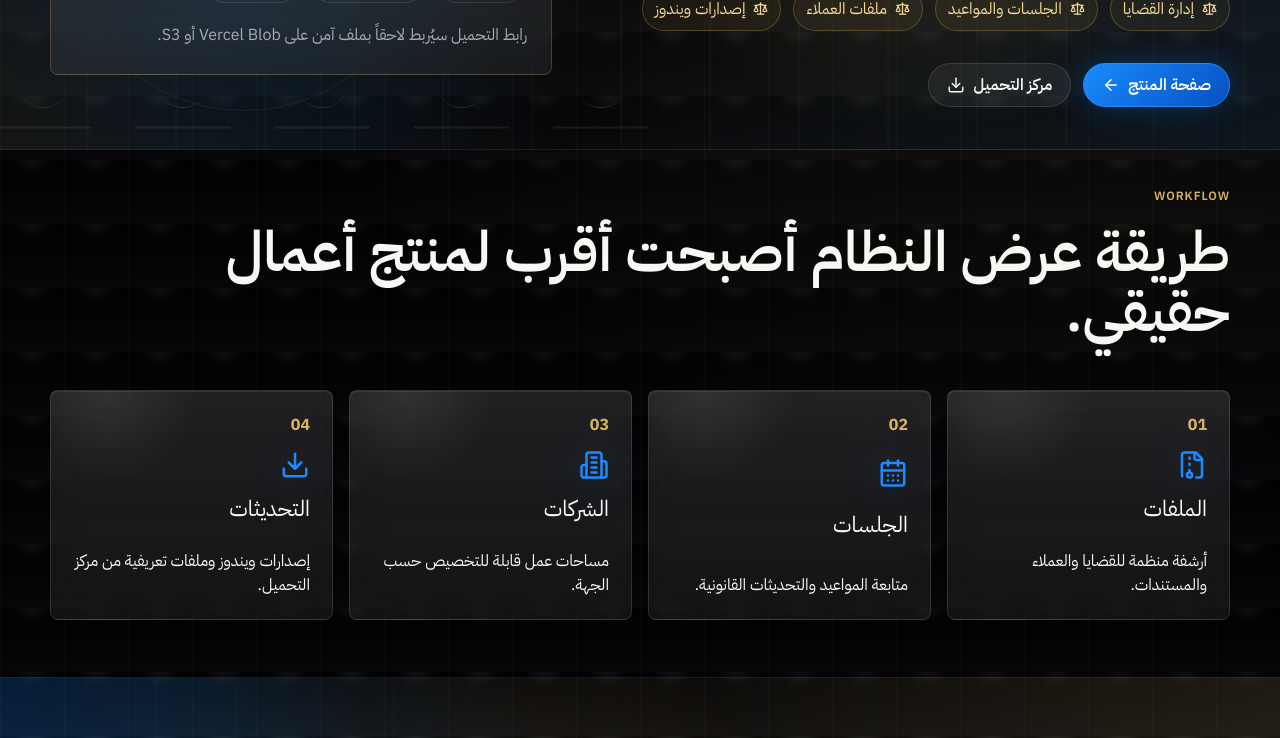
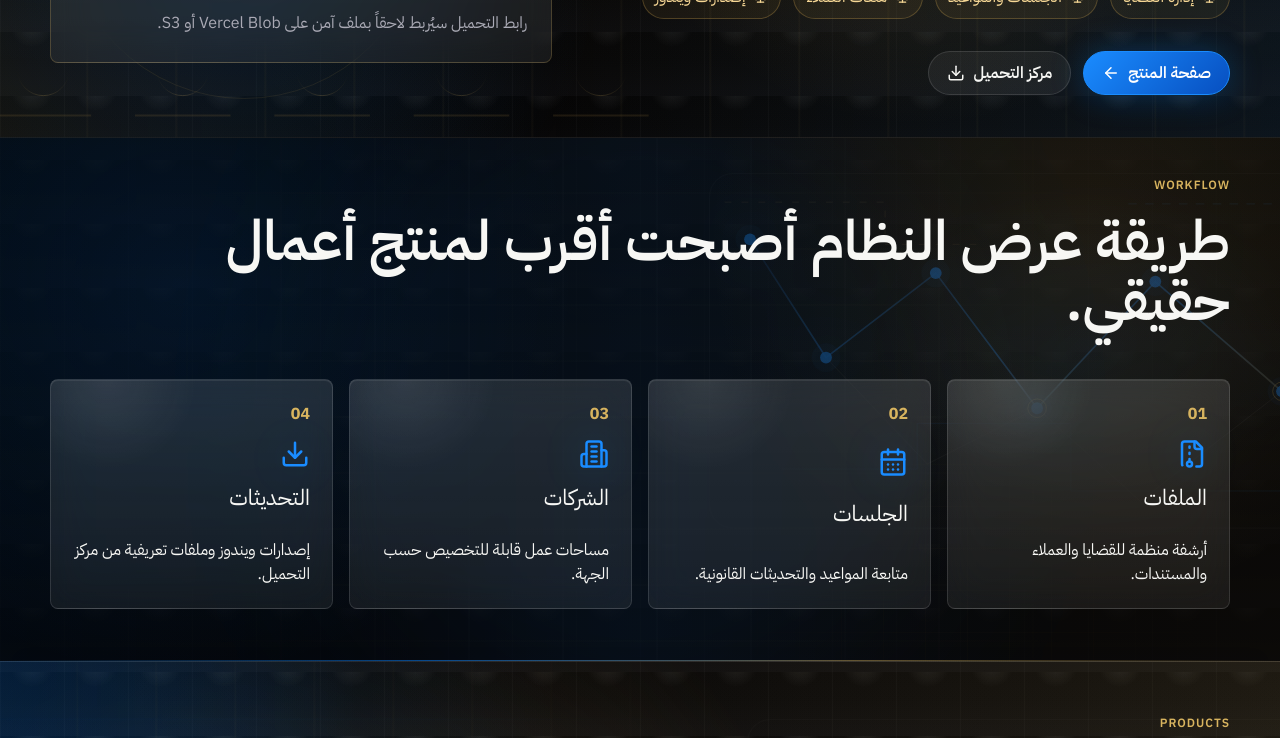
Before and after one commit to nasseh2005-byte/n9-group-web, a Next.js app: page / in a window 1280 px wide. Shown: the part 1760-2498 px from the top of the page. Built offline with nearby package versions, Linux system fonts and the light colour scheme.

Commit message:
Unify premium landing section layers

```diff
--- a/src/app/globals.css
+++ b/src/app/globals.css
@@ -137,8 +137,50 @@ img {
 }
 
 .section {
-  padding: 58px 0;
+  position: relative;
+  isolation: isolate;
+  overflow: hidden;
+  padding: 52px 0;
   margin-top: -1px;
+}
+
+.section:not(.scene):not(.featured-law) {
+  border-block: 1px solid rgba(255, 255, 255, 0.055);
+  background:
+    radial-gradient(circle at 14% 28%, rgba(10, 132, 255, 0.11), transparent 34%),
+    radial-gradient(circle at 84% 20%, rgba(216, 180, 95, 0.09), transparent 32%),
+    linear-gradient(90deg, rgba(10, 132, 255, 0.045), rgba(255, 255, 255, 0.012) 34%, rgba(216, 180, 95, 0.04)),
+    rgba(3, 3, 5, 0.72);
+}
+
+.section:not(.scene):not(.featured-law)::before {
+  content: "";
+  position: absolute;
+  inset: 0;
+  z-index: 0;
+  pointer-events: none;
+  background:
+    linear-gradient(90deg, transparent, rgba(10, 132, 255, 0.12), transparent),
+    repeating-linear-gradient(90deg, transparent 0 92px, rgba(255, 255, 255, 0.035) 93px, transparent 94px),
+    repeating-linear-gradient(180deg, transparent 0 54px, rgba(216, 180, 95, 0.035) 55px, transparent 56px);
+  mask-image: radial-gradient(circle at 50% 50%, black 0 34%, transparent 74%);
+  opacity: 0.62;
+}
+
+.section:not(.scene):not(.featured-law)::after {
+  content: "";
+  position: absolute;
+  inset: auto 0 0;
+  z-index: 0;
+  height: 1px;
+  pointer-events: none;
+  background: linear-gradient(90deg, transparent, rgba(10, 132, 255, 0.52), rgba(216, 180, 95, 0.44), transparent);
+  box-shadow: 0 0 34px rgba(10, 132, 255, 0.18);
+}
+
+.section > .container {
+  position: relative;
+  z-index: 1;
 }
 
 .hero {
@@ -673,6 +715,31 @@ textarea.input {
   line-height: 1;
   z-index: 0;
   pointer-events: none;
+}
+
+.section .pattern-legal {
+  width: min(760px, 62vw);
+  left: -10%;
+  top: -96px;
+  opacity: 0.24;
+  filter:
+    drop-shadow(0 0 30px rgba(216, 180, 95, 0.18))
+    drop-shadow(0 0 28px rgba(10, 132, 255, 0.08));
+}
+
+.section .pattern-network {
+  width: min(760px, 62vw);
+  right: -12%;
+  top: 0;
+  opacity: 0.34;
+  mix-blend-mode: screen;
+}
+
+.section .pattern-grid {
+  width: min(700px, 58vw);
+  right: -4%;
+  bottom: -22%;
+  opacity: 0.34;
 }
 
 .hero-device {
--- a/src/components/landing/LandingExperience.tsx
+++ b/src/components/landing/LandingExperience.tsx
@@ -297,6 +297,8 @@ export function LandingExperience() {
       </section>
 
       <section className="section gsap-reveal" id="workflow">
+        <BlueNetwork />
+        <GoldGrid />
         <div className="container">
           <div className="section-heading">
             <div>
@@ -353,6 +355,8 @@ export function LandingExperience() {
       </section>
 
       <section className="section gsap-reveal" id="services">
+        <LegalColumns />
+        <BlueNetwork />
         <div className="container">
           <div className="eyebrow">Services</div>
           <h2>خدمات حسب الطلب، منفصلة بوضوح عن المنتجات الجاهزة.</h2>
@@ -411,6 +415,8 @@ export function LandingExperience() {
       </section>
 
       <section className="section gsap-reveal" id="news">
+        <GoldGrid />
+        <BlueNetwork />
         <div className="container">
           <div className="section-heading">
             <div>
@@ -431,6 +437,8 @@ export function LandingExperience() {
       </section>
 
       <section className="section contact-scene gsap-reveal" id="contact">
+        <LegalColumns />
+        <GoldGrid />
         <div className="container contact-panel">
           <div>
             <div className="eyebrow">Contact</div>
```
